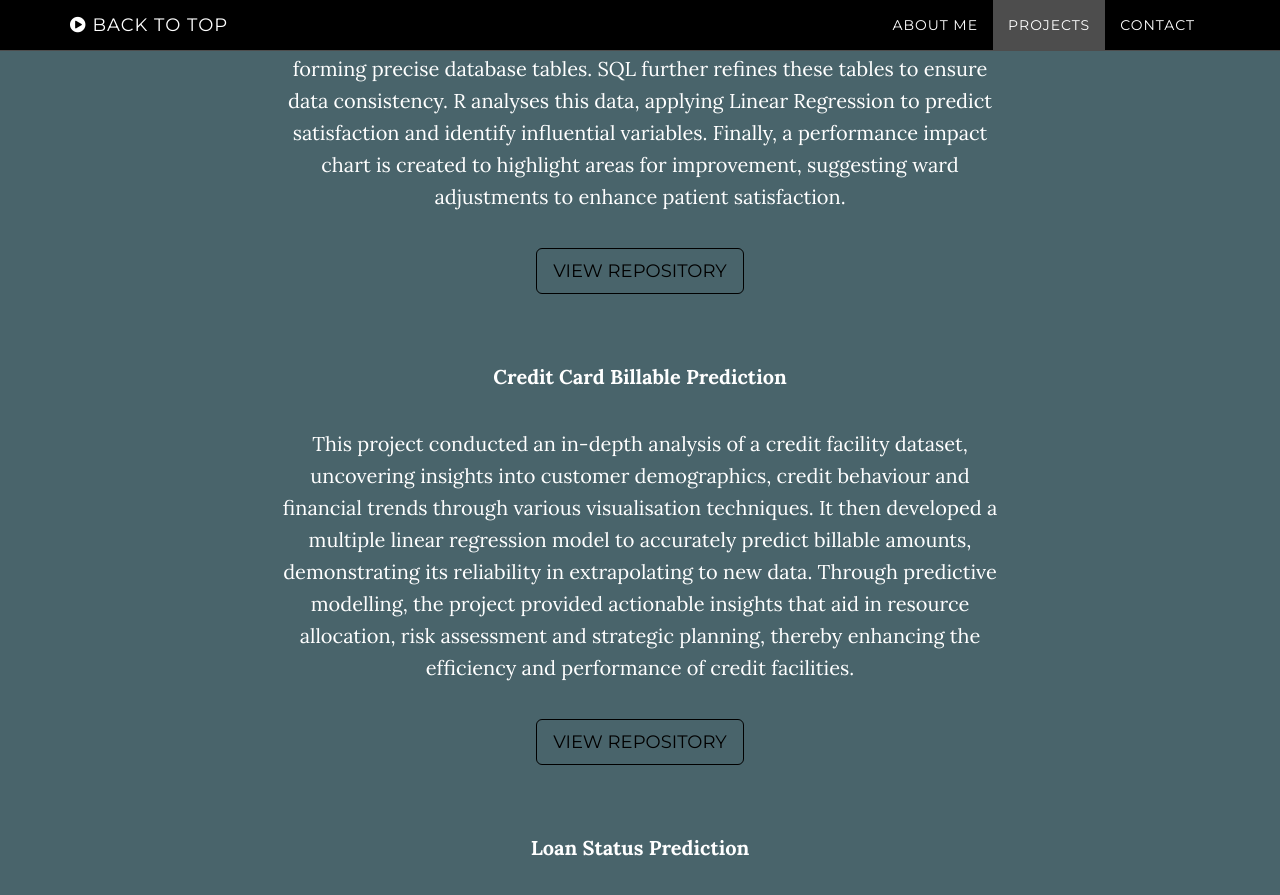
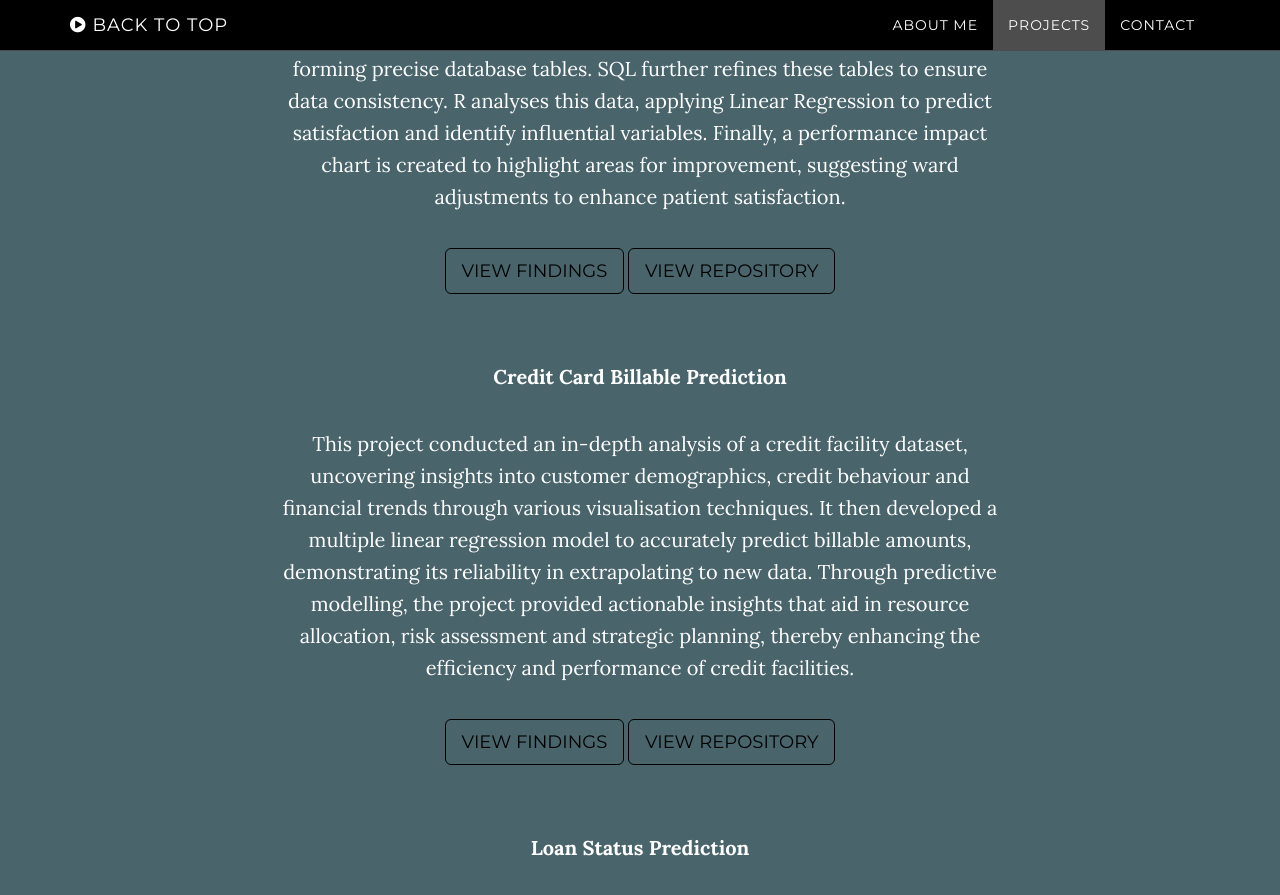
Before and after one commit to Md-Khid/Md-Khid, a Jekyll site: the page built from index.html, in a window 1280 px wide and 900 px high, scrolled down 2923 px. Shown: the top 895 px of the window. Built offline with Jekyll 4.4.1, drawn with Linux system fonts in a browser that asks for light colours; some of the changed text lies outside the part shown.

Commit message:
Update download.html

```diff
--- a/_includes/download.html
+++ b/_includes/download.html
@@ -37,6 +37,7 @@
               R analyses this data, applying Linear Regression to predict satisfaction and identify influential variables.
               Finally, a performance impact chart is created to highlight areas for improvement, suggesting ward adjustments to
               enhance patient satisfaction.</p>
+            <a href="2.html" class="btn btn-default btn-lg" style="color: black; border-color: black;">View Findings</a>
             <a href="https://github.com/Md-Khid/Data_Piping_and_Wrangling_Patient_Survey_Experience" class="btn btn-default btn-lg" style="color: black; border-color: black;">View Repository</a>
             <p>&nbsp;</p>
             <p style="font-size: 20px;"><strong> Credit Card Billable Prediction</strong></p>
@@ -46,6 +47,7 @@
               extrapolating to new data. Through predictive modelling, the project provided actionable insights that aid in
               resource allocation, risk assessment and strategic planning, thereby enhancing the efficiency and performance
               of credit facilities.</p>
+            <a href="3.html" class="btn btn-default btn-lg" style="color: black; border-color: black;">View Findings</a>
             <a href="https://github.com/Md-Khid/MLR_Credit_Card_Billable_Prediction" class="btn btn-default btn-lg" style="color: black; border-color: black;">View Repository</a>
             <p>&nbsp;</p>
             <p style="font-size: 20px;"><strong> Loan Status Prediction</strong></p>
@@ -55,6 +57,7 @@
               outliers. The model’s performance is assessed using metrics such as accuracy, precision, recall, F1 score and
               AUC-ROC curve analysis. Additionally, the importance of predictors is evaluated to interpret the model’s
               decision-making process, thereby contributing to improved risk assessment strategies.</p>
+            <a href="4.html" class="btn btn-default btn-lg" style="color: black; border-color: black;">View Findings</a>
             <a href="https://github.com/Md-Khid/ANN_Loan_Status_Prediction" class="btn btn-default btn-lg" style="color: black; border-color: black;">View Repository</a>
           <p>&nbsp;</p>
             <p style="font-size: 20px;"><strong>Civil Conflict And Food Aid</strong></p>
@@ -64,7 +67,8 @@
               conflicts. Emphasising the complexity of aid distribution's impact on conflict escalation, the project aims
               to deepen understanding and propose strategies for mitigating conflicts and fostering sustainable development
               in the region.</p>
-            <a href="https://github.com/Md-Khid/Civil_Conflict_And_Food_Aid" class="btn btn-default btn-lg" style="color: black; border-color: black;">View Repository</a>
+           <a href="5.html" class="btn btn-default btn-lg" style="color: black; border-color: black;">View Findings</a>
+           <a href="https://github.com/Md-Khid/Civil_Conflict_And_Food_Aid" class="btn btn-default btn-lg" style="color: black; border-color: black;">View Repository</a>
           </div>
         </div>
       </div>
```
